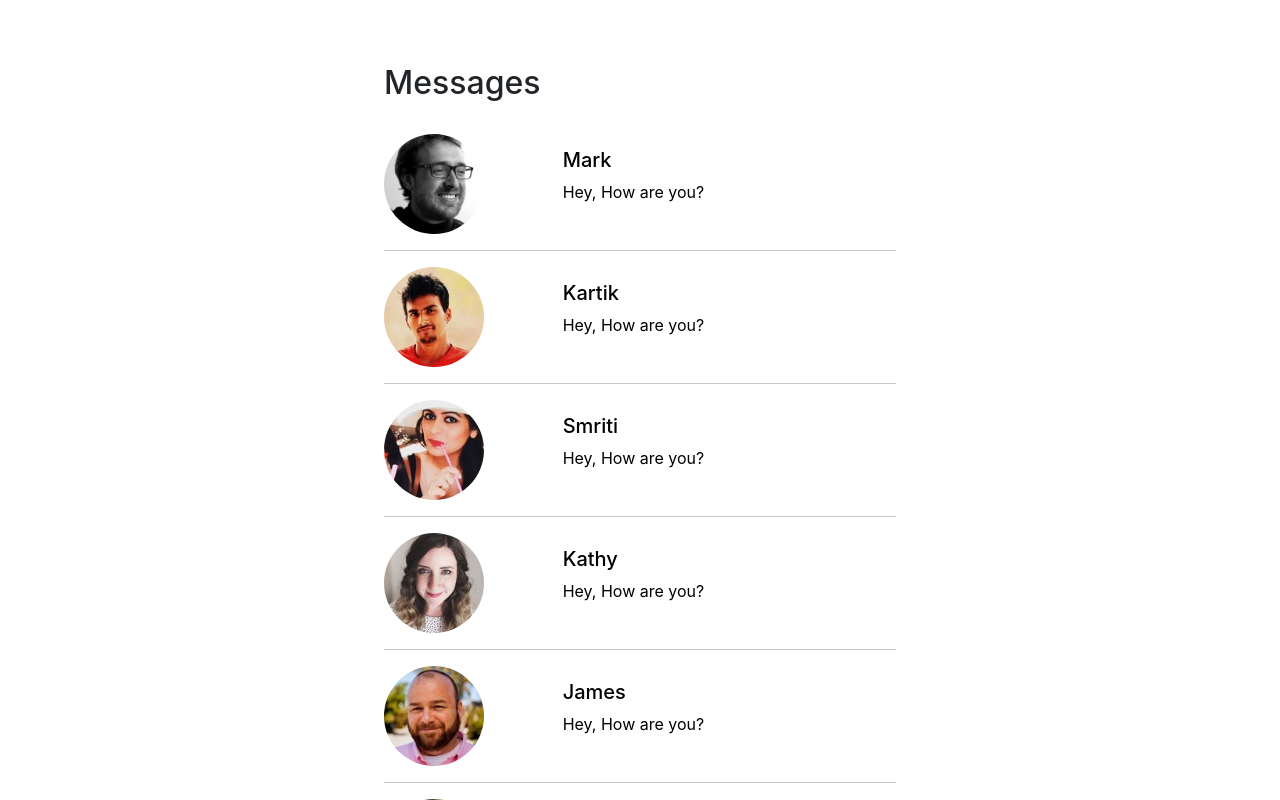
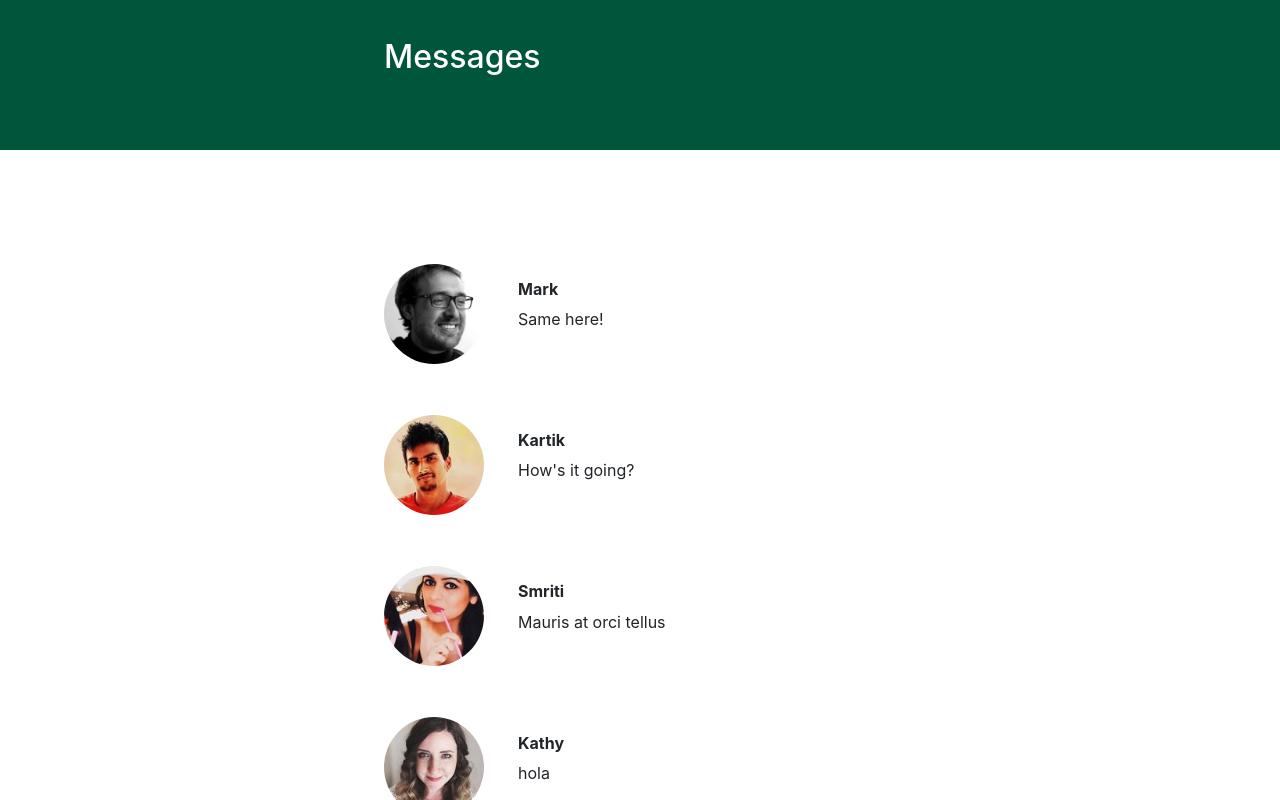
Before and after one commit to abhina-22/chat_app_mockup, a React (Create React App) app: page / in a window 1280 px wide. Shown: the top 800 px of the page. Built offline with nearby package versions, Linux system fonts and the light colour scheme.

Commit message:
integrated redux and initial message page setup

```diff
--- a/src/App.js
+++ b/src/App.js
@@ -10,7 +10,7 @@ function App() {
   return (
     <Router>
       <Switch>
-        <Route path="/message">
+        <Route path={"/message/:name"}>
           <Message isTabletOrMobile={isTabletOrMobile} />
         </Route>
         <Route path="/">
--- /dev/null
+++ b/src/actions/message.js
@@ -0,0 +1,45 @@
+import * as types from "./types";
+import { fetchMessage } from "../api/messages";
+
+export const fetchMessages = (username) => {
+  return (dispatch) => {
+    dispatch({
+      type: types.FETCH_MESSAGE,
+    });
+    const success = (data) => {
+      localStorage.setItem("selectedUser", JSON.stringify(data));
+      return dispatch({
+        type: types.FETCH_MESSAGE_SUCCESS,
+        payload: data,
+      });
+    };
+    const error = (data) => {
+      dispatch({
+        type: types.FETCH_MESSAGE_ERROR,
+        payload: data,
+      });
+    };
+    fetchMessage({ username, success, error });
+  };
+};
+
+export const setMessage = (username) => {
+  return (dispatch) => {
+    dispatch({
+      type: types.FETCH_MESSAGE,
+    });
+    const success = (data) => {
+      return dispatch({
+        type: types.FETCH_MESSAGE_SUCCESS,
+        payload: data,
+      });
+    };
+    const error = (data) => {
+      dispatch({
+        type: types.FETCH_MESSAGE_ERROR,
+        payload: data,
+      });
+    };
+    fetchMessage({ username, success, error });
+  };
+};
--- /dev/null
+++ b/src/actions/types.js
@@ -0,0 +1,3 @@
+export const FETCH_MESSAGE = 'FETCH_MESSAGE'
+export const FETCH_MESSAGE_ERROR = 'FETCH_MESSAGE_ERROR'
+export const FETCH_MESSAGE_SUCCESS = 'FETCH_MESSAGE_SUCCESS'
--- /dev/null
+++ b/src/api/messages.js
@@ -0,0 +1,10 @@
+import { data } from "../assets/userInfo";
+
+export const fetchMessage = ({ username, success, error }) => {
+  try {
+    const userMessage = data.filter((user) => user.name === username);
+    success && success(userMessage[0]);
+  } catch (e) {
+    error && error(e);
+  }
+};
--- a/src/assets/userInfo.js
+++ b/src/assets/userInfo.js
@@ -9,31 +9,36 @@ export const data = [
   {
     name: "Mark",
     image: mark,
-    lastMessage: "Hey, How are you?",
+    message: ["Hey, How are you?", "I am all good. Wbu?", "Same here!"],
   },
   {
     name: "Kartik",
     image: kartik,
-    lastMessage: "Hey, How are you?",
+    message: ["Hey, Jordan!", "Hola", "How's it going?"],
   },
   {
     name: "Smriti",
     image: smriti,
-    lastMessage: "Hey, How are you?",
+    message: [
+      "Lorem ipsum dolor sit amet, consectetur adipiscing elit",
+      "Vivamus interdum et metus non congue",
+      "Aliquam erat volutpat",
+      "Mauris at orci tellus",
+    ],
   },
   {
     name: "Kathy",
     image: kathy,
-    lastMessage: "Hey, How are you?",
+    message: ["Mauris scelerisque congue erat", "hola"],
   },
   {
     name: "James",
     image: james,
-    lastMessage: "Hey, How are you?",
+    message: ["Hey", "pop", "iterate"],
   },
   {
     name: "Sue",
     image: sue,
-    lastMessage: "Hey, How are you?",
+    message: ["Hi, Sue", "What's up?"],
   },
 ];
--- a/src/components/inbox.js
+++ b/src/components/inbox.js
@@ -1,42 +1,71 @@
-import React, { useEffect, useState } from "react";
+import React from "react";
 import { data } from "../assets/userInfo";
 import styled from "styled-components";
+import { fetchMessages } from "../actions/message";
+import { connect } from "react-redux";
+import { useHistory } from "react-router-dom";
 
-const Inbox = ({ isTabletOrMobile, className }) => {
+const Inbox = ({ isTabletOrMobile, className, fetchMessages }) => {
+  const history = useHistory();
   return (
     <div className={className}>
-      <h2>Messages</h2>
-      <br />
-      {data.map((user, index) => [
-        <a href={`/message/${user.name}`} className="link">
-          <div className="row" key={index}>
-            <div className="col-4">
+      <div className="header">
+        <h2
+          style={
+            isTabletOrMobile ? { padding: "15% 10%" } : { padding: "3% 30%" }
+          }
+        >
+          Messages
+        </h2>
+      </div>
+      <div className="body">
+        <br />
+        {data.map((user, index) => (
+          <div
+            className="row"
+            key={index}
+            style={{ padding: "5%0" }}
+            onClick={() => {
+              fetchMessages(user.name);
+              history.push(`message/${user.name}`);
+            }}
+          >
+            <div className="col-3">
               <img src={user.image} alt="profile" className="profile-image" />
             </div>
-            <div className="col-8" style={{ alignSelf: "center" }}>
-              <h5>{user.name}</h5>
-              <p>{user.lastMessage}</p>
+            <div className="col-9" style={{ alignSelf: "center" }}>
+              <h6 style={{ fontWeight: "bolder" }}>{user.name}</h6>
+              <p>{user.message[user.message.length - 1]}</p>
             </div>
           </div>
-        </a>,
-        <hr />,
-      ])}
+        ))}
+      </div>
     </div>
   );
 };
 
+const mapStateToProps = () => ({});
+
+const mapDispatchToProps = {
+  fetchMessages,
+};
+
 const StyledInbox = styled(Inbox)`
-  padding: ${(props) => (props.isTabletOrMobile ? "2% 10%" : "5% 30%")};
-  .link {
-    text-decoration: none !important;
-    color: black !important;
+  .body {
+    padding: ${(props) => (props.isTabletOrMobile ? "2% 10%" : "5% 30%")};
+    border-radius: 10%;
   }
 
+  .header {
+    height: 150px;
+    width: 100%;
+    background-color: #00563b;
+    color: white;
+  }
   .profile-image {
-    height: ${(props) => (props.isTabletOrMobile ? "75px" : "100px")};
-    width: ${(props) => (props.isTabletOrMobile ? "75px" : "100px")};
+    height: ${(props) => (props.isTabletOrMobile ? "50px" : "100px")};
+    width: ${(props) => (props.isTabletOrMobile ? "50px" : "100px")};
     border-radius: 100%;
   }
 `;
-
-export default StyledInbox;
+export default connect(mapStateToProps, mapDispatchToProps)(StyledInbox);
--- a/src/components/message.js
+++ b/src/components/message.js
@@ -1,8 +1,139 @@
-import React from "react";
+import React, { useEffect } from "react";
+import styled from "styled-components";
+import { useHistory } from "react-router-dom";
+import { connect } from "react-redux";
+import { FontAwesomeIcon } from "@fortawesome/react-fontawesome";
+import { faLongArrowAltLeft } from "@fortawesome/free-solid-svg-icons";
+import { faSearch } from "@fortawesome/free-solid-svg-icons";
+import { faPaperPlane } from "@fortawesome/free-solid-svg-icons";
 
-class Message extends React.Component {
-  render() {
-    return <div>Message component here</div>;
+import { setMessage } from "../actions/message";
+import useForm from "../hooks/index";
+
+let Message = ({ className, isTabletOrMobile, setMessage, selectedUser }) => {
+  const { message, name, image } = selectedUser;
+  const history = useHistory();
+
+  return (
+    <div className={className}>
+      <div className="header">
+        <h2
+          style={
+            isTabletOrMobile ? { padding: "15% 10%" } : { padding: "3% 30%" }
+          }
+          onClick={() => history.push("/")}
+        >
+          <FontAwesomeIcon
+            icon={faLongArrowAltLeft}
+            style={{ margin: "0 8% 0 0" }}
+          />
+          {name}
+          <FontAwesomeIcon
+            icon={faSearch}
+            style={{ marginLeft: "55%", fontSize: "large" }}
+          />
+        </h2>
+      </div>
+      <div className="body">
+        <br />
+        {message &&
+          message.map((data, index) =>
+            index % 2 ? (
+              <div
+                className="row"
+                key={index}
+                style={{ padding: "5%0" }}
+                onClick={() => {
+                  setMessage(data);
+                }}
+              >
+                <div className="col" style={{ textAlign: "end" }}>
+                  <p className="chat-bubble-right">{data}</p>
+                </div>
+              </div>
+            ) : (
+              <div
+                className="row"
+                key={index}
+                style={{ padding: "5%0" }}
+                onClick={() => {
+                  setMessage(data);
+                }}
+              >
+                <div className="col-3">
+                  <img src={image} alt="profile" className="profile-image" />
+                </div>
+                <div className="col-9">
+                  <p className="chat-bubble-left">{data}</p>
+                </div>
+              </div>
+            )
+          )}
+        <div className="row">
+          <div className="col-11">
+            <textarea
+              style={{
+                width: "100%",
+                borderColor: "#66cdaa",
+                borderRadius: "10px",
+              }}
+            ></textarea>
+          </div>
+          <div
+            className="col-1"
+            style={isTabletOrMobile ? { marginTop: "4%" } : { marginTop: "2%" }}
+          >
+            <FontAwesomeIcon
+              icon={faPaperPlane}
+              style={{
+                color: "#66cdaa",
+                fontSize: "x-large",
+              }}
+            />
+          </div>
+        </div>
+      </div>
+    </div>
+  );
+};
+
+const mapStateToProps = ({ chat }) => ({
+  selectedUser:
+    chat.selectedUser || JSON.parse(localStorage.getItem("selectedUser")),
+});
+
+const mapDispatchToProps = {
+  setMessage,
+};
+
+Message = styled(Message)`
+  .body {
+    padding: ${(props) => (props.isTabletOrMobile ? "2% 10%" : "5% 30%")};
+    border-radius: 10%;
   }
-}
-export default Message;
+  .header {
+    height: 150px;
+    width: 100%;
+    background-color: #00563b;
+    color: white;
+  }
+  .profile-image {
+    height: ${(props) => (props.isTabletOrMobile ? "50px" : "100px")};
+    width: ${(props) => (props.isTabletOrMobile ? "50px" : "100px")};
+    border-radius: 100%;
+  }
+  .chat-bubble-left {
+    alig-self: center;
+    background: #66cdaa;
+    padding: 10px;
+    border-radius: 20px 20px 20px 0px;
+  }
+  .chat-bubble-right {
+    alig-self: center;
+    background: #66cdaa;
+    padding: 10px;
+    border-radius: 20px 20px 0px 20px;
+    margin-left: 30%;
+  }
+`;
+export default connect(mapStateToProps, mapDispatchToProps)(Message);
--- /dev/null
+++ b/src/hooks/index.js
@@ -0,0 +1,18 @@
+import { useState, useEffect } from 'react'
+
+const useForm = (callback, initialValues) => {
+  const [message, setMessage] = useState(initialValues)
+
+  useEffect(() => {
+    setMessage(initialValues)
+  }, [initialValues])
+
+  const handleChange = messages => {
+    setMessage(values => ({ ...values, message: messages }))
+  }
+  return {
+    message,
+    handleChange,
+  }
+}
+export default useForm
--- a/src/index.js
+++ b/src/index.js
@@ -1,14 +1,32 @@
-import React from 'react';
-import ReactDOM from 'react-dom';
-import './index.css';
-import App from './App';
-import reportWebVitals from './reportWebVitals';
+import React from "react";
+import ReactDOM from "react-dom";
+import "./index.css";
+import App from "./App";
+import reportWebVitals from "./reportWebVitals";
+import { createStore } from "redux";
+import { Provider } from "react-redux";
+import reducer from "./reducers";
+import thunk from "redux-thunk";
+import { createLogger } from "redux-logger";
+import { applyMiddleware } from "@reduxjs/toolkit";
+
+const logger = createLogger({
+  level: "info",
+  diff: false,
+  duration: true,
+  collapsed: true,
+});
+const middlewares = [thunk, logger];
+
+const store = createStore(reducer, applyMiddleware(...middlewares));
 
 ReactDOM.render(
-  <React.StrictMode>
-    <App />
-  </React.StrictMode>,
-  document.getElementById('root')
+  <Provider store={store}>
+    <React.StrictMode>
+      <App />
+    </React.StrictMode>
+  </Provider>,
+  document.getElementById("root")
 );
 
 // If you want to start measuring performance in your app, pass a function
--- /dev/null
+++ b/src/reducers/index.js
@@ -0,0 +1,26 @@
+import { combineReducers } from "redux";
+import * as actionTypes from "../actions/types";
+
+const chat = (state = {}, action) => {
+  switch (action.type) {
+    case actionTypes.FETCH_MESSAGE_SUCCESS:
+      return {
+        ...state,
+        selectedUser: action.payload,
+        fetching: false,
+        errored: false,
+      };
+    case actionTypes.FETCH_MESSAGE:
+      return { ...state, fetching: true };
+    case actionTypes.FETCH_MESSAGE_ERROR:
+      return { ...state, errored: action.payload, fetching: false };
+    default:
+      return state;
+  }
+};
+
+const reducers = {
+  chat,
+};
+
+export default combineReducers(reducers);
```
Also changed, not shown: package.json (+7 -0 lines), 1 other file (tests, documents, lock files or other folders).
